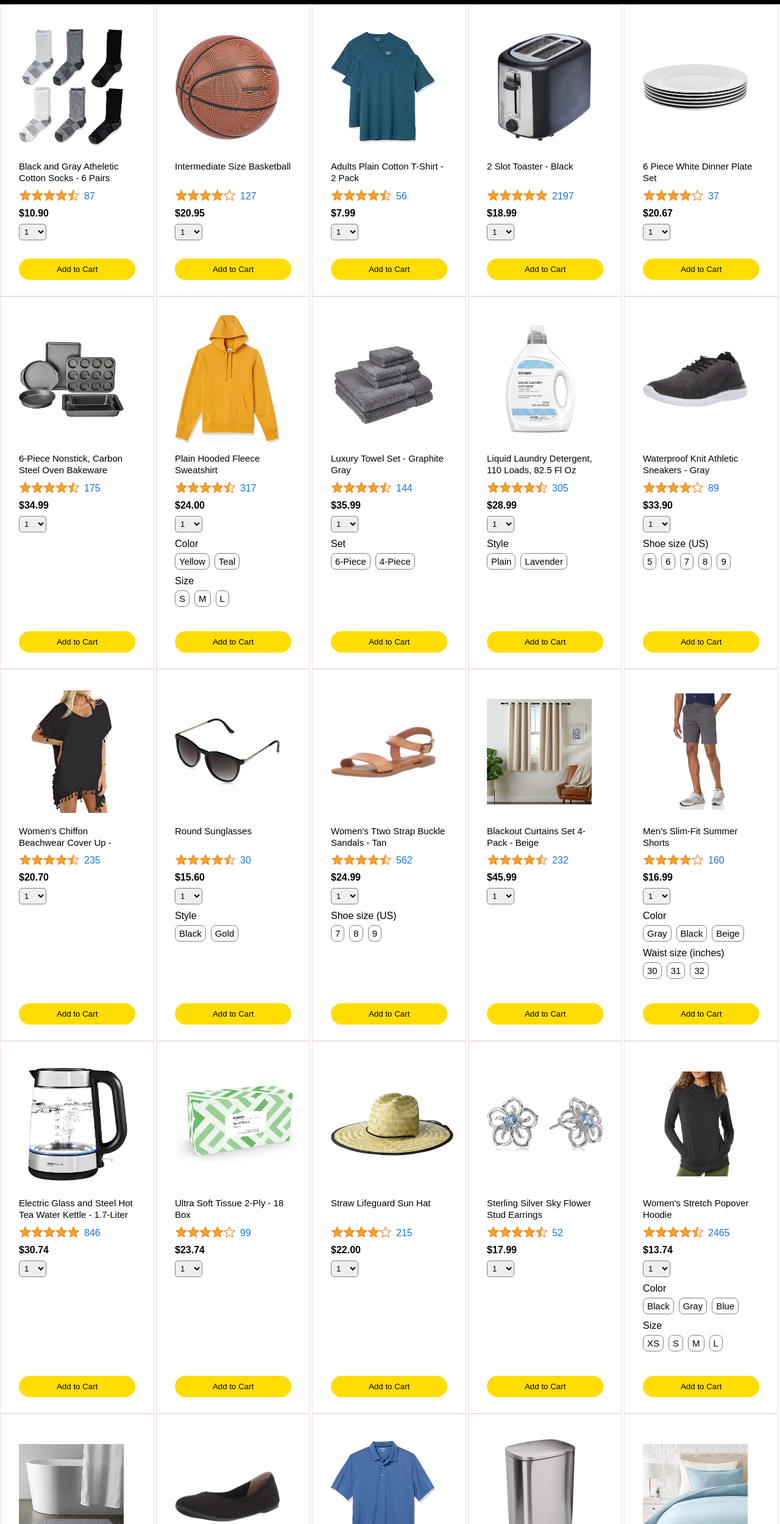
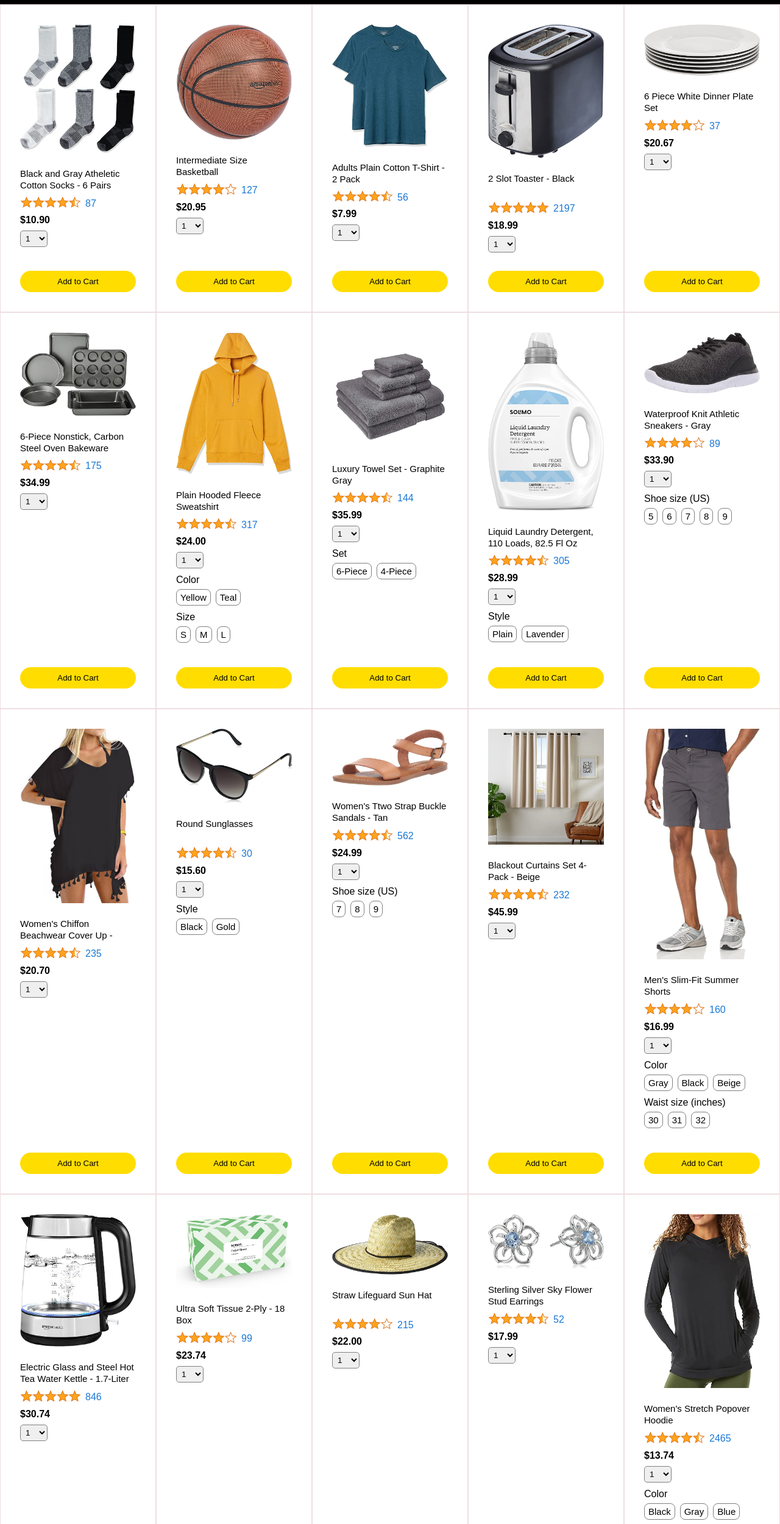
Before and after one commit to Meimei07/HTML-CSS-Amazon-like, a plain HTML site: page index.html in a window 1280 px wide. Shown: the part 53-2552 px from the top of the page at 61% size. Drawn offline with Linux system fonts and the light colour scheme.

Commit message:
add responsive screen

```diff
--- a/header.css
+++ b/header.css
@@ -22,6 +22,7 @@
 
 .amazon-logo {
     height: 30px;
+    /* background: url(./product-images/adults-plain-cotton-tshirt-2-pack-teal.jpg); */
 }
 
 .middle-section {
--- a/main.css
+++ b/main.css
@@ -9,77 +9,55 @@
     grid-template-columns: 1fr 1fr 1fr 1fr 1fr;
 
     padding-top: 60px;
+    /* background: url("./product-images/bathroom-rug.jpg"); */
 }
 
 .product-container {
     display: flex;
     flex-direction: column;
 
-    width: 191.4px;
-    padding: 0 30px;
+    /* width: 191.4px; */
+    /* padding: 0 30px;
     padding-top: 35px;
-    padding-bottom: 26px;
+    padding-bottom: 26px; */
+    padding: 2rem;
     border: 1px solid rgb(238, 222, 225);
     /* background-color: lightpink; */
 }
 
+@media (max-width: 650px) {
+    .grid-container {
+        grid-template-columns: 1fr 1fr;
+    }
+    .return-order-container {
+        display: none;
+    }
+}
+
+@media (min-width: 651px) and (max-width: 900px) {
+    .grid-container {
+        grid-template-columns: 1fr 1fr 1fr;
+    }
+}
+
+@media (min-width: 901px) and (max-width: 1200px) {
+    .grid-container {
+        grid-template-columns: 1fr 1fr 1fr 1fr;
+    }
+}
+
 .product-image-container {
-    display: flex;
-    align-items: center;
+    /* display: flex; */
+    /* align-items: center; */
 
-    height: 200px;
+    /* height: 200px; */
+    overflow: hidden;
+    /* padding: 10px; */
     /* background-color: lightgreen; */
 }
 
 .product-image {
-    width: 90%;
-}
-
-#toaster {
-    width: 80%;
-    padding-left: 18px;
-}
-
-#detergent {
-    width: 60%;
-    padding-left: 30px;
-}
-
-#chiffon {
-    width: 70%;
-    padding-left: 20px;
-}
-
-#shorts {
-    width: 50%;
-    padding-left: 50px;
-}
-
-#kettle {
-    width: 85%;
-    padding-left: 15px;
-}
-
-#tissue {
-    width: 105%;
-}
-
-#hat {
-    width: 105%;
-}
-
-#earrings {
     width: 100%;
-}
-
-#hoodie {
-    width: 60%;
-    padding-left: 35px
-}
-
-#trash-can {
-    width: 60%;
-    padding-left: 30px;
 }
 
 .product-description {
@@ -90,7 +68,7 @@
 }
 
 .product-name {
-    width: 100%;
+    /* width: 100%; */
     height: 40px;
     line-height: 19px;
     font-size: 15px;
```
